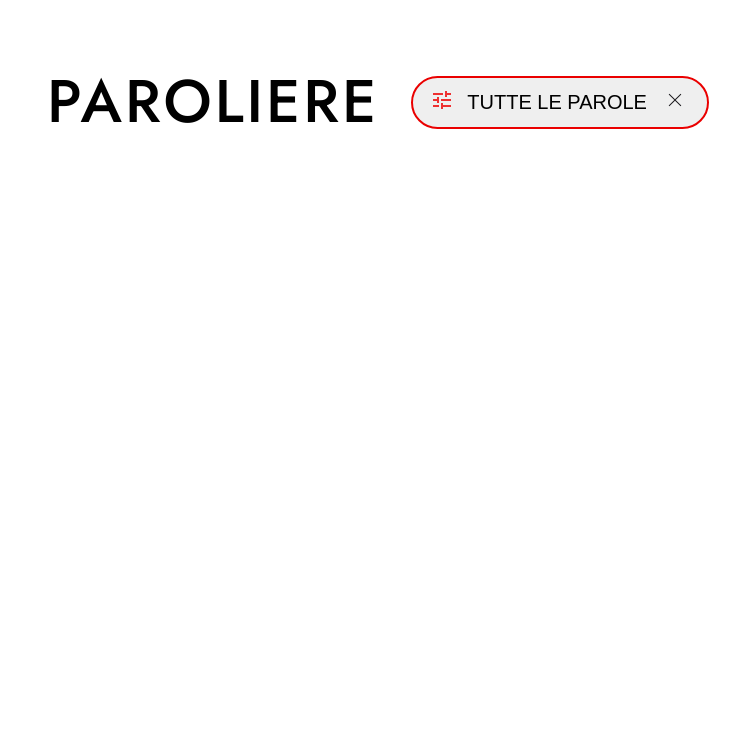
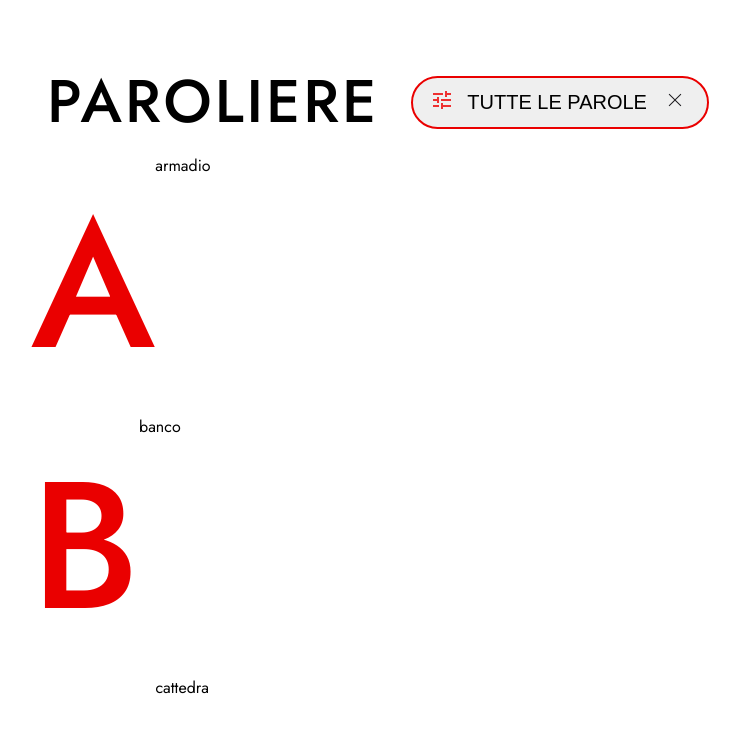
Before and after one commit to JekyPlace/paroliere, a React (Vite) app: page / in a window 1280 px wide. Shown: the top 738 px of the page, without its empty margins (19-759 px from the left). Built offline with nearby package versions, Linux system fonts and the light colour scheme.

Commit message:
Add Zustand for state management, implement MainContent and Sidebar components, and enhance Home layout

```diff
--- a/package.json
+++ b/package.json
@@ -13,7 +13,8 @@
     "papaparse": "^5.5.3",
     "react": "^19.2.6",
     "react-dom": "^19.2.6",
-    "react-router-dom": "^7.15.1"
+    "react-router-dom": "^7.15.1",
+    "zustand": "^5.0.13"
   },
   "devDependencies": {
     "@eslint/js": "^10.0.1",
--- a/src/Home.jsx
+++ b/src/Home.jsx
@@ -1,9 +1,14 @@
+import { useState } from "react";
+import useWordsStore from "@/store/wordsStore";
 import CategoriesMenu from "./components/containers/Categories/CategoriesMenu";
 import Header from "./components/containers/Header/Header";
-import { useState } from "react";
+import Sidebar from "./components/containers/Sidebar/Sidebar";
+import MainContent from "./components/containers/MainContent/MainContent";
 
 function Home() {
   const [categoriesOpen, setCategoriesOpen] = useState(false);
+  const words = useWordsStore((state) => state.words);
+  console.log("Words in Home:", words);
   return (
     <>
       <CategoriesMenu
@@ -11,6 +16,10 @@ function Home() {
         onClose={() => setCategoriesOpen(false)}
       />
       <Header onCategoriesClick={() => setCategoriesOpen(true)} />
+      <div>
+        <Sidebar />
+        <MainContent words={words} />
+      </div>
     </>
   );
 }
--- /dev/null
+++ b/src/components/containers/MainContent/MainContent.jsx
@@ -0,0 +1,42 @@
+import "./MainContent.scss";
+import { useMemo } from "react";
+
+function MainContent({ words }) {
+  console.log("Words in MainContent:", words);
+
+  const wordsOrdered = words.sort((a, b) =>
+    a.Italiano.localeCompare(b.Italiano),
+  );
+
+  const wordsFirstLetters = useMemo(() => {
+    const letters = wordsOrdered.reduce((acc, word) => {
+      return acc.includes(word.Italiano[0]) ? acc : [...acc, word.Italiano[0]];
+    }, []);
+    return letters;
+  }, [wordsOrdered]);
+
+  return (
+    <main className="main-content">
+      {words.length > 0 ? (
+        <ul className="words-list">
+          {wordsFirstLetters?.map((letter, index) => (
+            <li class="word-wrapper" key={index}>
+              <h2 className="letter">{letter}</h2>
+              <ul>
+                {wordsOrdered
+                  .filter((word) => word.Italiano[0] === letter)
+                  .map((word, idx) => (
+                    <li key={idx}>{word.Italiano}</li>
+                  ))}
+              </ul>
+            </li>
+          ))}
+        </ul>
+      ) : (
+        <p>No words available.</p>
+      )}
+    </main>
+  );
+}
+
+export default MainContent;
--- /dev/null
+++ b/src/components/containers/MainContent/MainContent.scss
@@ -0,0 +1,14 @@
+.main-content {
+  .words-list {
+    @include flex(column);
+    li {
+      @include flex(row);
+      .letter {
+        text-transform: uppercase;
+        color: $red;
+        font-size: 11.25rem;
+        font-weight: 500;
+      }
+    }
+  }
+}
--- /dev/null
+++ b/src/components/containers/Sidebar/Sidebar.jsx
@@ -0,0 +1,7 @@
+import "./Sidebar.scss";
+
+function Sidebar() {
+  return <aside className="sidebar"></aside>;
+}
+
+export default Sidebar;
--- /dev/null
+++ b/src/components/containers/Sidebar/Sidebar.scss
@@ -0,0 +1,2 @@
+.sidebar {
+}
--- /dev/null
+++ b/src/store/wordsStore.js
@@ -0,0 +1,13 @@
+import { create } from "zustand";
+import parseCSV from "@/utils/parseCSV";
+import wordsCSV from "@/data/words.csv?raw";
+
+const initialWords = parseCSV(wordsCSV);
+
+const useWordsStore = create((set, get) => ({
+  words: initialWords,
+  setWords: (newWords) => set({ words: newWords }),
+  getWords: () => get().words,
+}));
+
+export default useWordsStore;
--- /dev/null
+++ b/src/theme/_globals.scss
@@ -0,0 +1,5 @@
+@use "tokens" as *;
+
+body {
+  background-color: $bg;
+}
--- a/src/theme/_tokens.scss
+++ b/src/theme/_tokens.scss
@@ -1,5 +1,6 @@
 // colors
 $red: #ea0000;
+$bg: #f6f5ea;
 
 // font sizes
 $font-title: 3.75rem;
--- a/src/utils/parseCSV.js
+++ b/src/utils/parseCSV.js
@@ -1,8 +1,7 @@
 import Papa from "papaparse";
 
-export default async function parseCSV(csvFile) {
-  try {
-    const result = await Papa.parse(csvFile, {
+export default function parseCSV(csvFile) {
+  const result = Papa.parse(csvFile, {
     header: true,
     skipEmptyLines: true,
   });
@@ -10,7 +9,4 @@ export default async function parseCSV(csvFile) {
     throw new Error(`CSV parsing error: ${result.errors[0].message}`);
   }
   return result.data;
-  } catch (error) {
-    console.error("Error parsing CSV:", error);
 }
-}
```
Also changed, not shown: 1 other file (tests, documents, lock files or other folders). Lines whose indentation alone changed are shown as unchanged.
